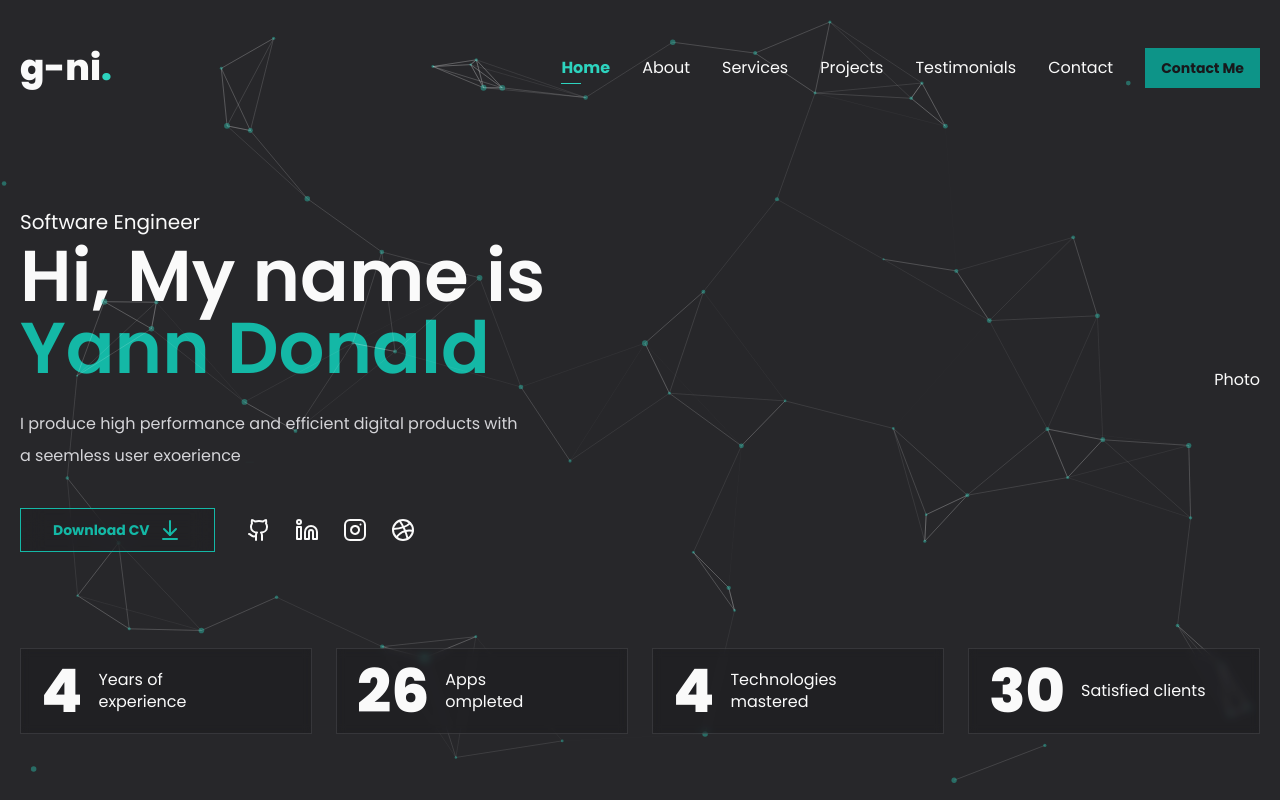
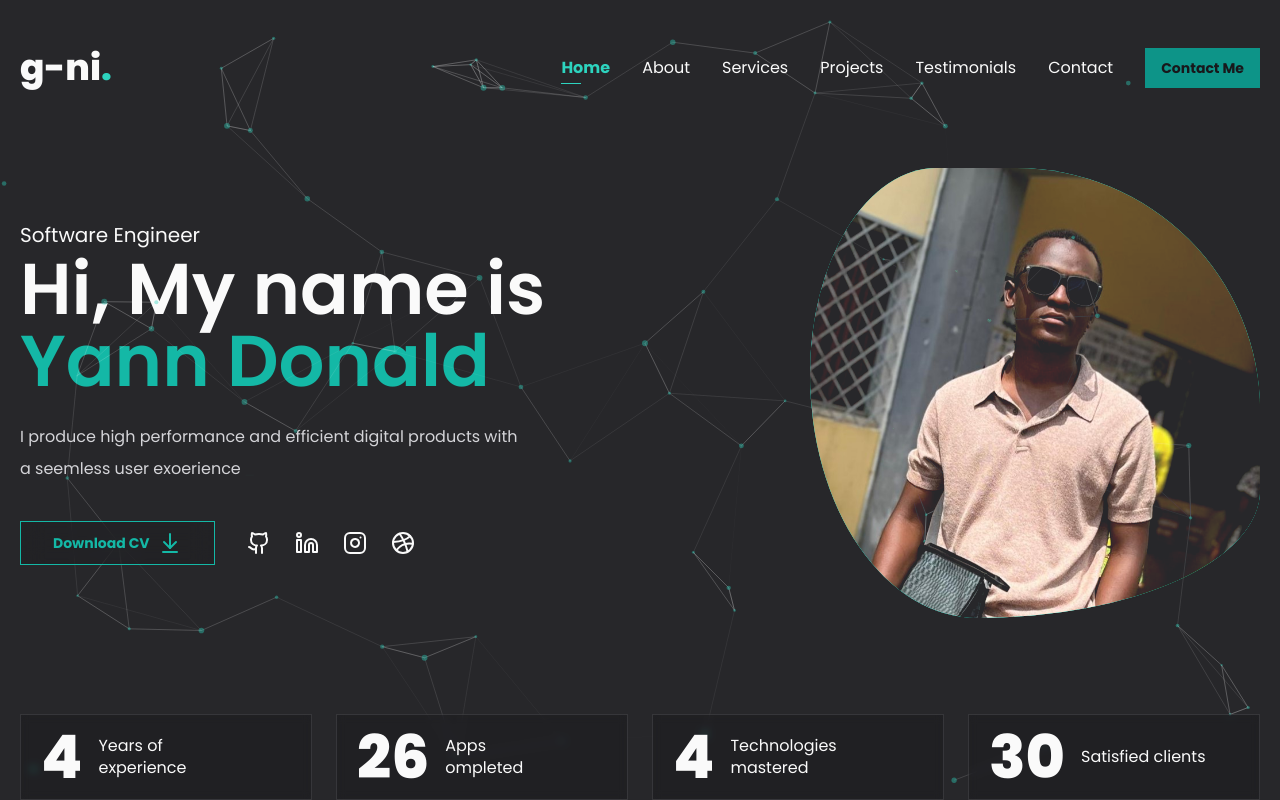
Before and after one commit to Yann-Deukam/portfolio-nextjs, a Next.js app: page / in a window 1280 px wide. Built offline with nearby package versions, Linux system fonts and the light colour scheme.

Commit message:
Home picture

```diff
--- a/app/globals.css
+++ b/app/globals.css
@@ -42,7 +42,22 @@
     @apply bg-teal-500 text-teal-400 !important;
   }
 }
+.home_img {
+  box-shadow: inset 0 0 0 70px #2dd4bf;
+  animation: profile_animate 8s ease-in-out infinite 1s;
+}
 
+@keyframes profile_animate {
+  0% {
+    border-radius: 60% 40% 30% 70%/60% 30% 70% 40%;
+  }
+  50% {
+    border-radius: 30% 60% 70% 40%/50% 60% 30% 60%;
+  }
+  100% {
+    border-radius: 60% 40% 30% 70%/60% 30% 70% 40%;
+  }
+}
 .swiper-button-next,
 .swiper-button-prev {
   color: #2dd4bf !important;
--- a/app/page.jsx
+++ b/app/page.jsx
@@ -22,7 +22,7 @@ export default function Home() {
   });
   return (
     <motion.section
-      className="h-full mt-10"
+      className="h-full"
       initial={{ opacity: 0 }}
       animate={{
         opacity: 1,
--- a/components/Photo.jsx
+++ b/components/Photo.jsx
@@ -1,5 +1,24 @@
+"use client";
+
+import Image from "next/image";
 import React from "react";
+import { motion } from "framer-motion";
 
 export default function Photo() {
-  return <div>Photo</div>;
+  return (
+    <div className="w-full h-full relative">
+      <motion.div>
+        <div className="w-[288px] h-[288px] xl:w-[450px] xl:h-[450px] mix-blend-lighten home_img order-1 justify-self-center ">
+          <Image
+            src="/assets/profile.jpg"
+            className="object-cover home_img"
+            alt="profile"
+            priority
+            quality={100}
+            fill
+          />
+        </div>
+      </motion.div>
+    </div>
+  );
 }
```
Also changed, not shown: public/assets/profile.jpg (added).
